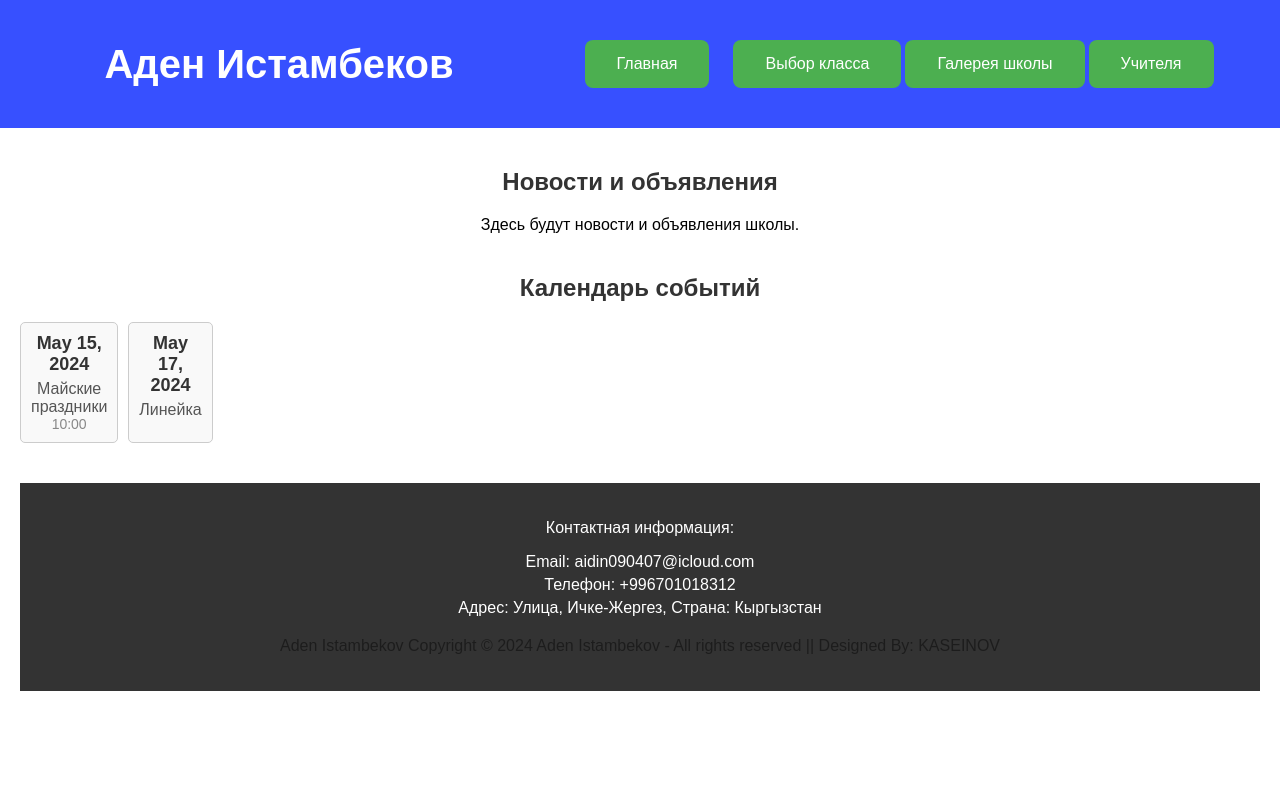
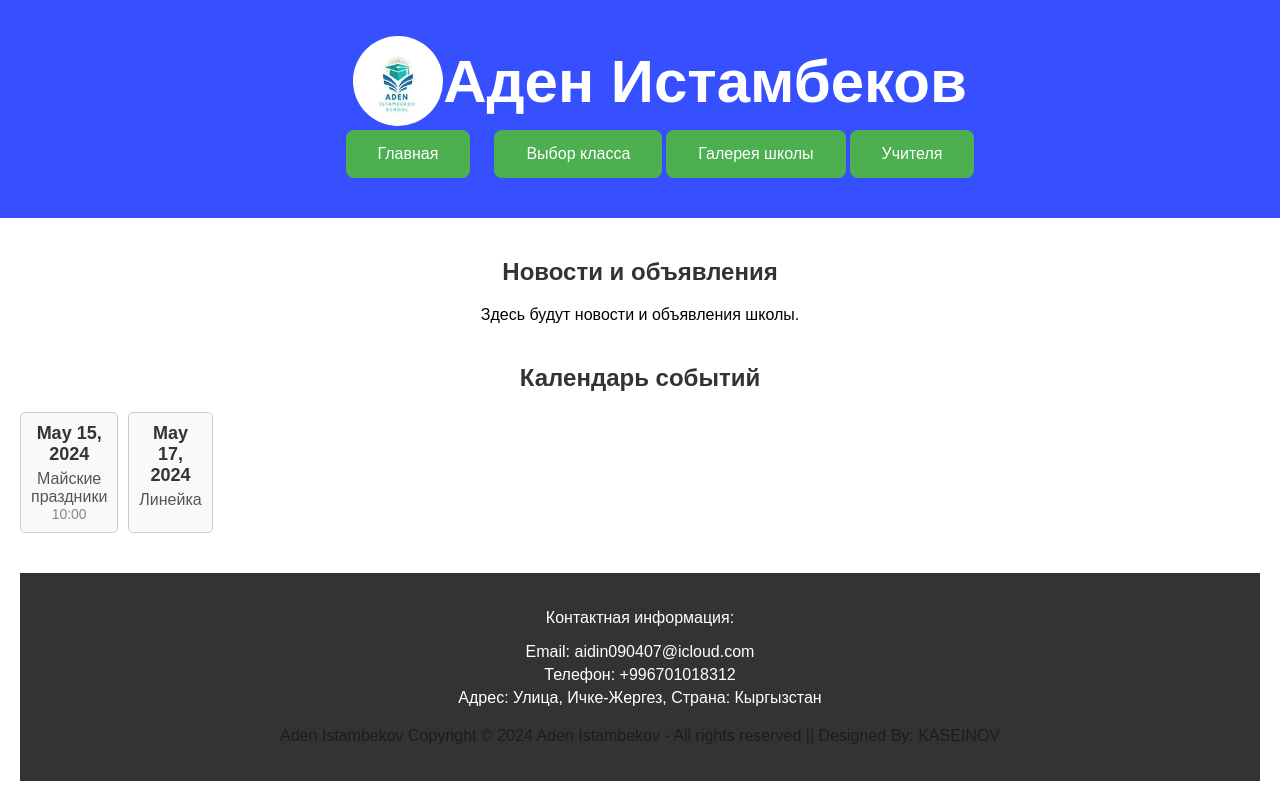
Before and after one commit to AydinKaseyinoff/school-website, a React (Create React App) app: page / in a window 1280 px wide. Built offline with nearby package versions, Linux system fonts and the light colour scheme.

Commit message:
change adaptibility styles to navigation

```diff
--- a/src/App.css
+++ b/src/App.css
@@ -76,6 +76,8 @@ h2 {
 }
 .logo {
   font-size: 40px;
+  display: flex;
+  align-items: center;
 }
 .ul-nav {
   margin-right: 20px;
--- /dev/null
+++ b/src/components/Navigation.css
@@ -0,0 +1,9 @@
+.logo img {
+    width: 90px;
+    border-radius: 145px;
+}
+@media screen and (max-width: 600px) {
+    .logo {
+      font-size: 20px;
+    }
+  }
--- a/src/components/Navigation.js
+++ b/src/components/Navigation.js
@@ -1,11 +1,18 @@
 import React from "react";
 import { NavLink } from "react-router-dom";
+import logo from "./img/logo.jpg";
+import "./Navigation.css";
 
 const Navigation = () => {
   return (
     <nav className="nav">
       <ul>
-        <h1 className="logo">Аден Истамбеков</h1>
+        <h1 className="logo">
+          <img src={logo} alt="Мое изображение" />
+          <h1>
+            Аден Истамбеков
+          </h1>
+        </h1>
       </ul>
       <ul>
         <li className="ul-nav">
--- a/src/components/TeachersPage.css
+++ b/src/components/TeachersPage.css
@@ -1,3 +1,3 @@
-.teachers-page img {
+.teacher-card img {
     width: 150px;
 }
```
Also changed, not shown: src/components/img/logo.jpg (added).
